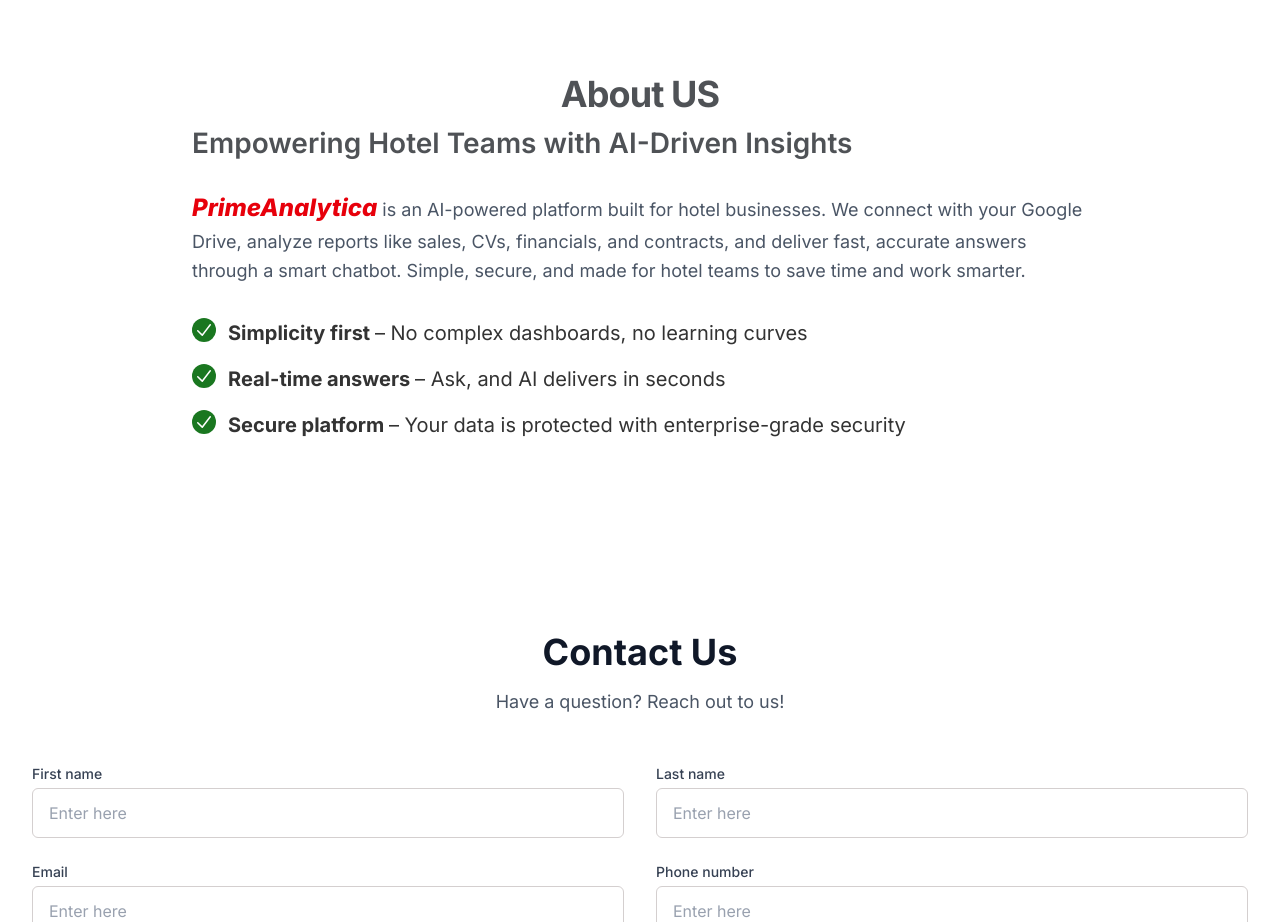
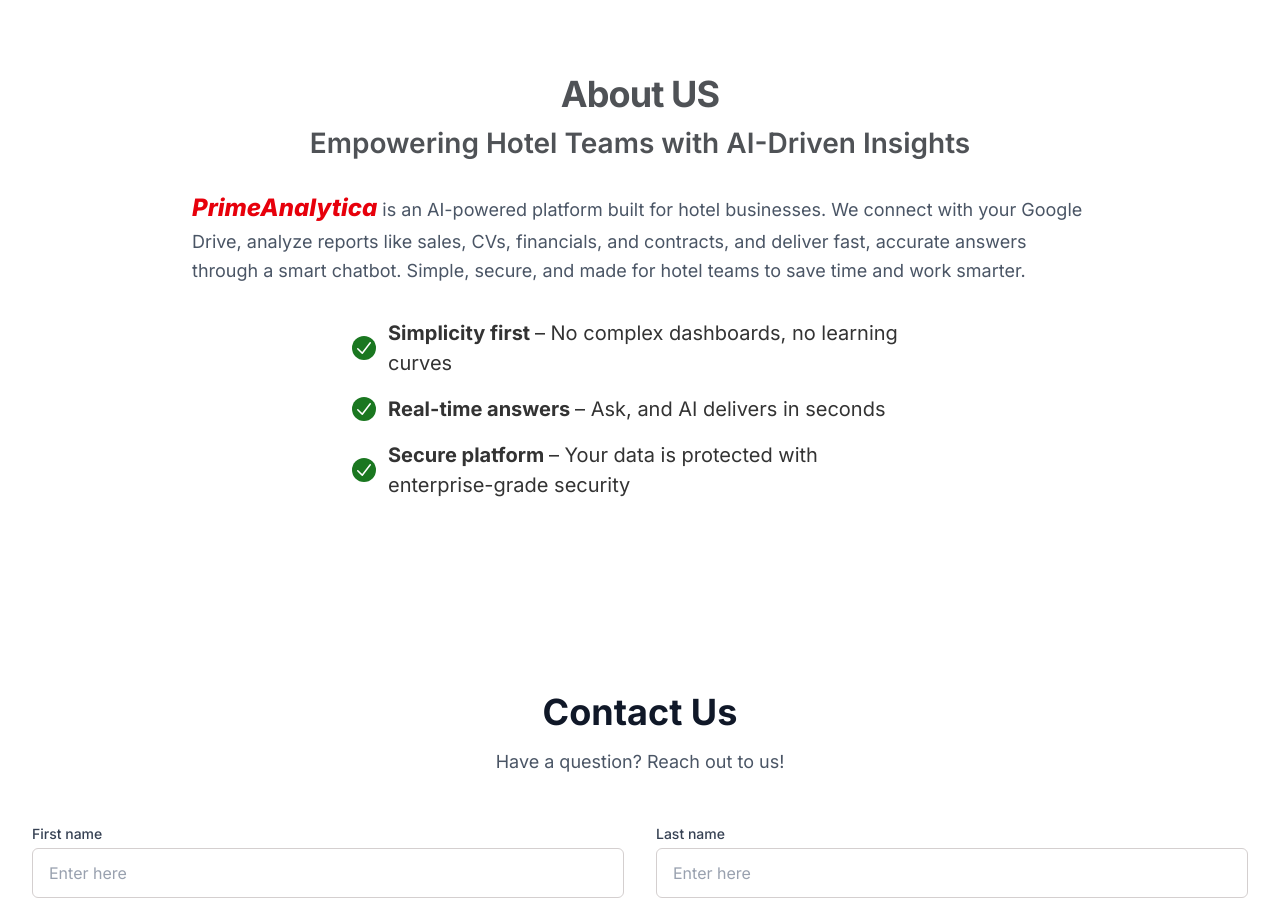
Before and after one commit to naimekattor/primeAnalytica, a Next.js app: page / in a window 1280 px wide. Shown: the part 1700-2622 px from the top of the page. Built offline with nearby package versions, Linux system fonts and the light colour scheme.

Commit message:
change about section

```diff
--- a/components/AboutUs.jsx
+++ b/components/AboutUs.jsx
@@ -36,7 +36,7 @@
               About US
             </h2>
             <div>
-              <h3 className="mt-2 text-[28px] font-semibold text-[#4F5256]">
+              <h3 className="mt-2 text-[28px] font-semibold text-[#4F5256] text-center">
                 Empowering Hotel Teams with AI-Driven Insights
               </h3>
               <p className="mt-6 text-gray-600 text-[18px] leading-relaxed">
@@ -51,9 +51,12 @@
               </p>
 
               {/* Features List */}
-              <ul className="mt-8 space-y-4">
+              <ul className="mt-8 space-y-4 flex flex-col items-center w-full">
                 {features.map((feature, index) => (
-                  <li key={index} className="flex items-start">
+                  <li
+                    key={index}
+                    className="flex items-center w-full max-w-xl justify-start"
+                  >
                     <div className="flex-shrink-0">
                       <div className="flex items-center justify-center h-6 w-6 rounded-full bg-[#1A7720] text-white">
                         <CheckIcon />
```
